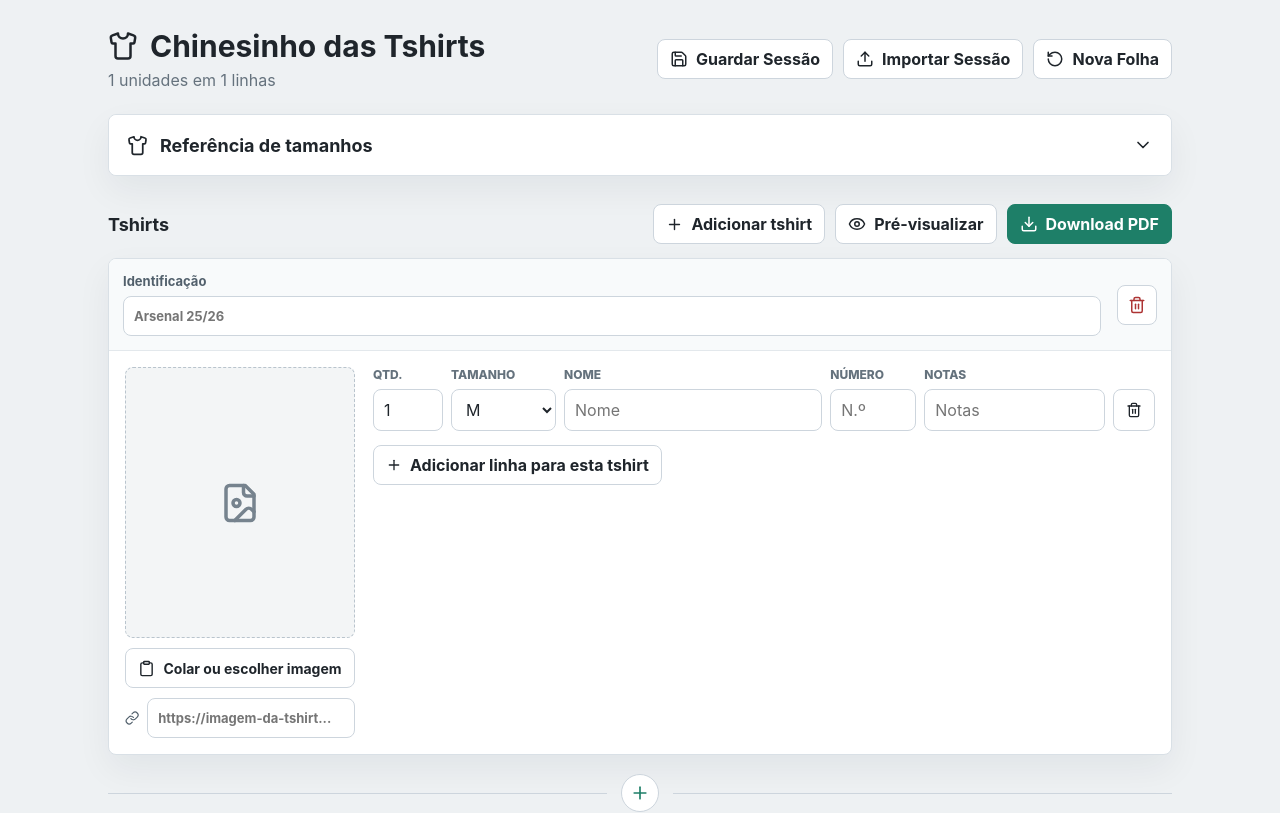
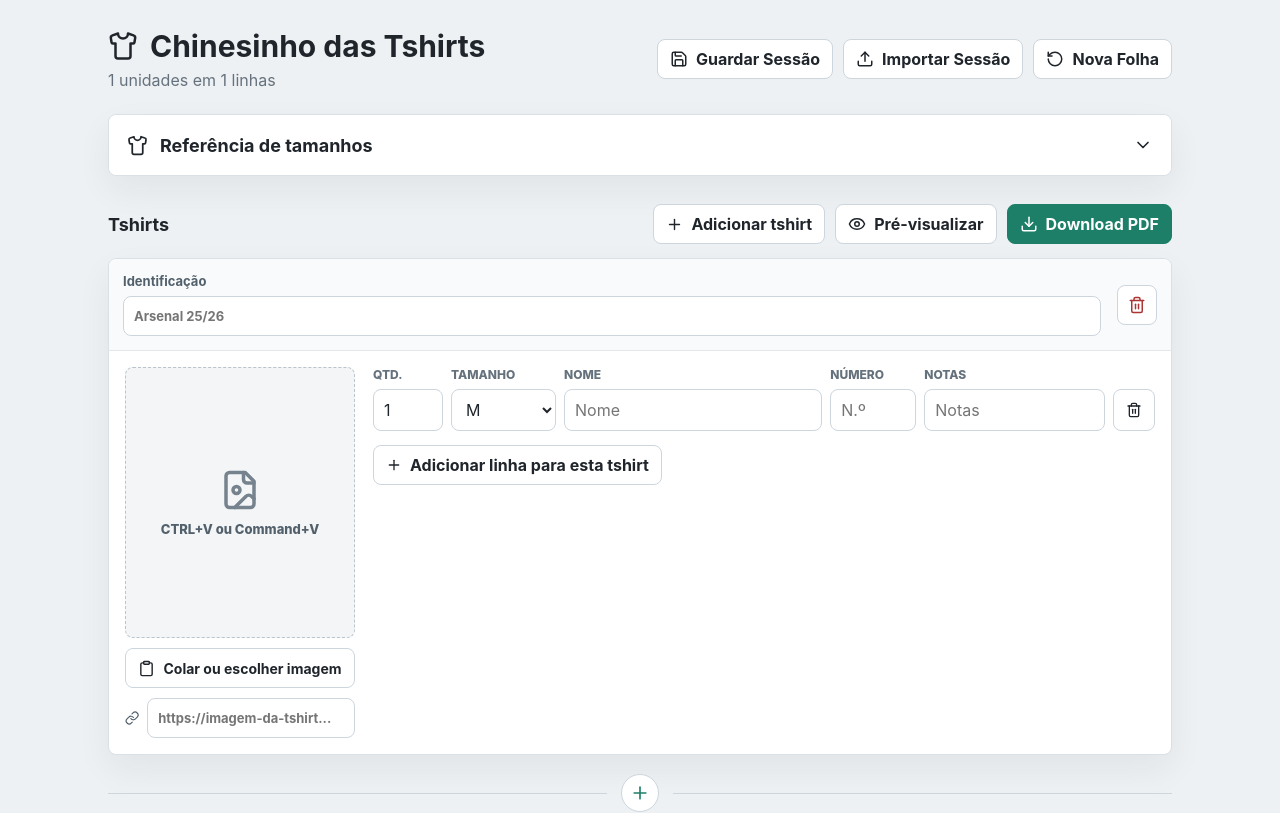
Before and after one commit to pcarrasqueira/chinesinho-das-tshirts, a React (Vite) app: page / in a window 1280 px wide. Shown: the top 813 px of the page. Built offline with nearby package versions, Linux system fonts and the light colour scheme.

Commit message:
Add paste tip to image placeholder

```diff
--- a/src/main.jsx
+++ b/src/main.jsx
@@ -465,7 +465,14 @@ function ProductEditor({
       <div className="product-body">
         <div className="image-input">
           <div className="image-frame">
-            {product.image ? <img crossOrigin="anonymous" src={product.image} alt="" /> : <FileImage size={42} />}
+            {product.image ? (
+              <img crossOrigin="anonymous" src={product.image} alt="" />
+            ) : (
+              <div className="paste-tip">
+                <FileImage size={42} />
+                <span>CTRL+V ou Command+V</span>
+              </div>
+            )}
           </div>
           <label className="file-button">
             <Clipboard size={17} />
--- a/src/styles.css
+++ b/src/styles.css
@@ -308,6 +308,21 @@ h2 {
   width: 100%;
 }
 
+.paste-tip {
+  align-items: center;
+  display: grid;
+  gap: 10px;
+  justify-items: center;
+  padding: 18px;
+  text-align: center;
+}
+
+.paste-tip span {
+  color: #52606c;
+  font-size: 13px;
+  font-weight: 800;
+}
+
 .file-button {
   align-items: center;
   background: #ffffff;
```
